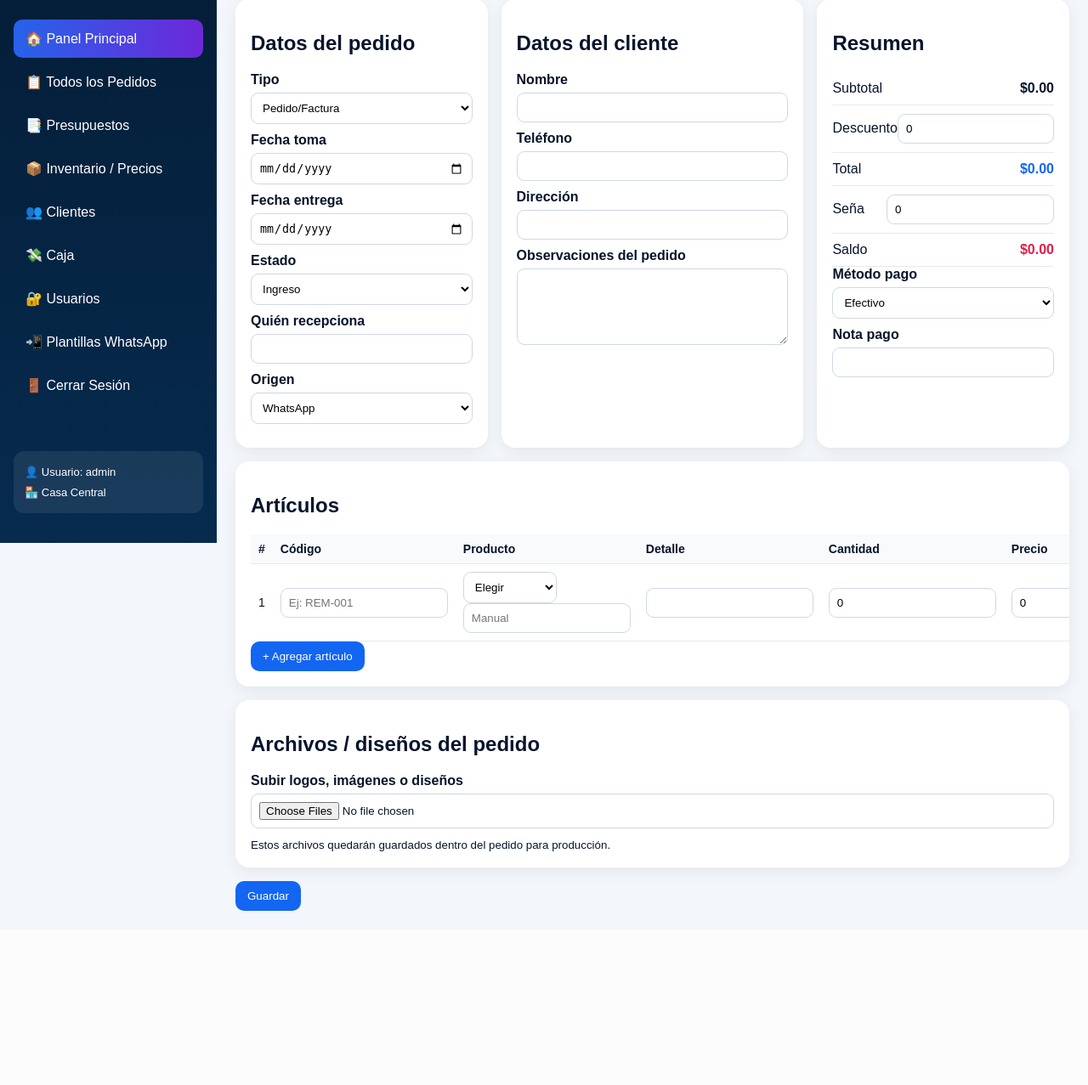
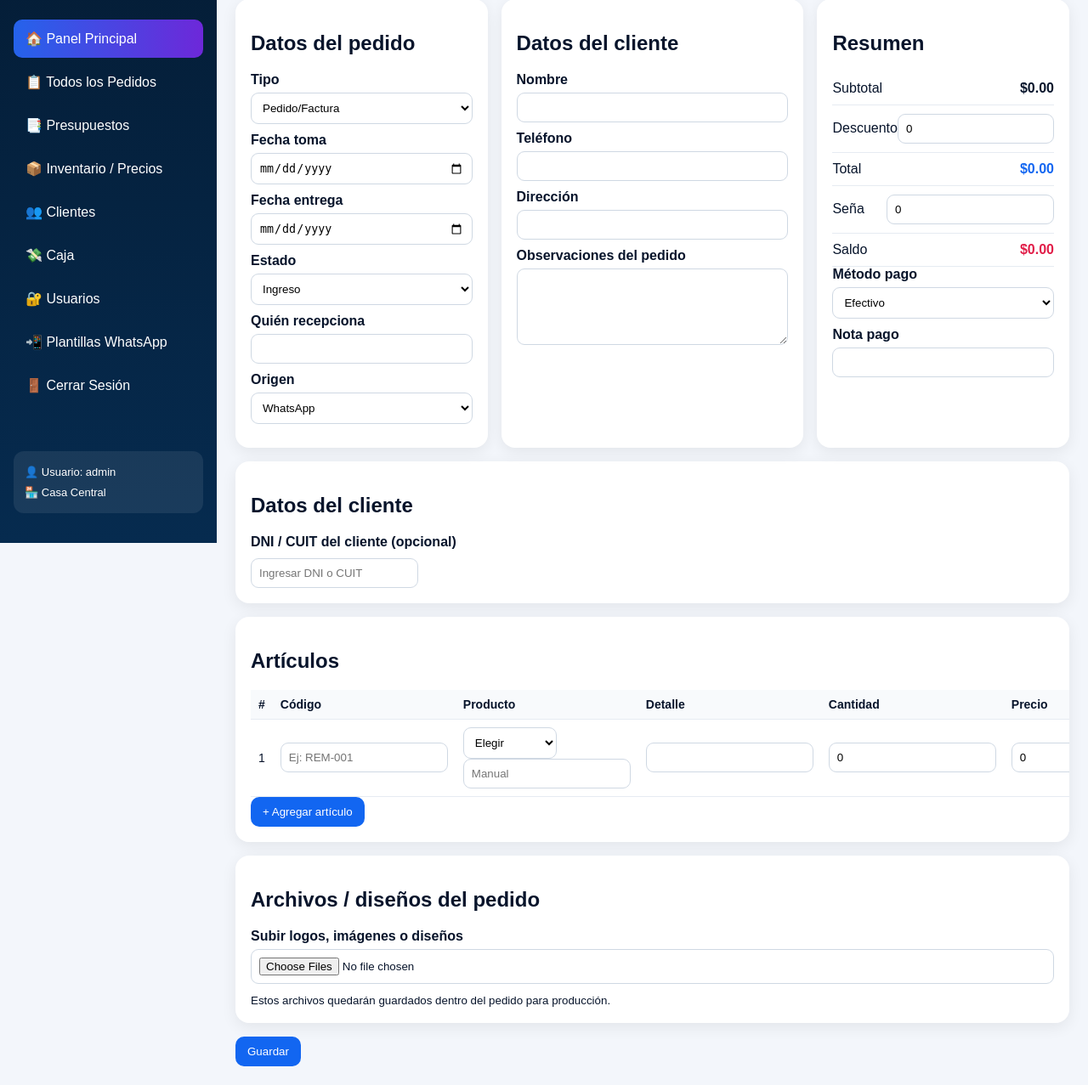
Before and after one commit to kmicaela20-ui/dms-sistema-pro, a Flask app: template templates/new_general.html in a window 1280 px wide. Shown: the part 161-1438 px from the top of the page at 85% size. Before the commit the page ends 1233 px from the top, so only its background shows below. Run offline with Flask 3, Linux system fonts and the light colour scheme; the template is opened without the code that fills it, so the values that code supplies are empty; the visitor is signed in with stand-in values (Sample User, id 1); parts of the project's set-up code (start-up, migrations or seed data) failed here and were passed over; some libraries are stand-ins or nearby versions.

Commit message:
Update new_general.html

```diff
--- a/templates/new_general.html
+++ b/templates/new_general.html
@@ -1,3 +1,4 @@
+
 {% extends "base.html" %}
 {% import "form_parts.html" as parts %}
 {% block content %}
@@ -7,6 +8,19 @@
 <form method="post" enctype="multipart/form-data">
 
 {{ parts.common_fields(today) }}
+
+<section class="panel">
+    <h2>Datos del cliente</h2>
+
+    <label for="client_dni_cuit">DNI / CUIT del cliente (opcional)</label>
+    <input
+        type="text"
+        id="client_dni_cuit"
+        name="client_dni_cuit"
+        placeholder="Ingresar DNI o CUIT"
+        maxlength="20"
+        autocomplete="off">
+</section>
 
 <section class="panel">
 <h2>Artículos</h2>
@@ -100,7 +114,6 @@
 
 </section>
 
-
 <section class="panel">
 
 <h2>Archivos / diseños del pedido</h2>
@@ -120,11 +133,9 @@ Estos archivos quedarán guardados dentro del pedido para producción.
 
 </section>
 
-
 <button class="savebtn">Guardar</button>
 
 </form>
-
 
 <script>
 
@@ -141,7 +152,6 @@ function addRow(){
     }
 
 }
-
 
 /* BUSCAR PRODUCTO POR CÓDIGO */
 
@@ -181,7 +191,6 @@ function buscarCodigo(i){
 
 }
 
-
 /* CARGAR PRODUCTO DESDE INVENTARIO */
 
 async function loadInv(i){
@@ -217,7 +226,6 @@ async function loadInv(i){
     calc();
 
 }
-
 
 /* CALCULAR TOTALES */
 
```
